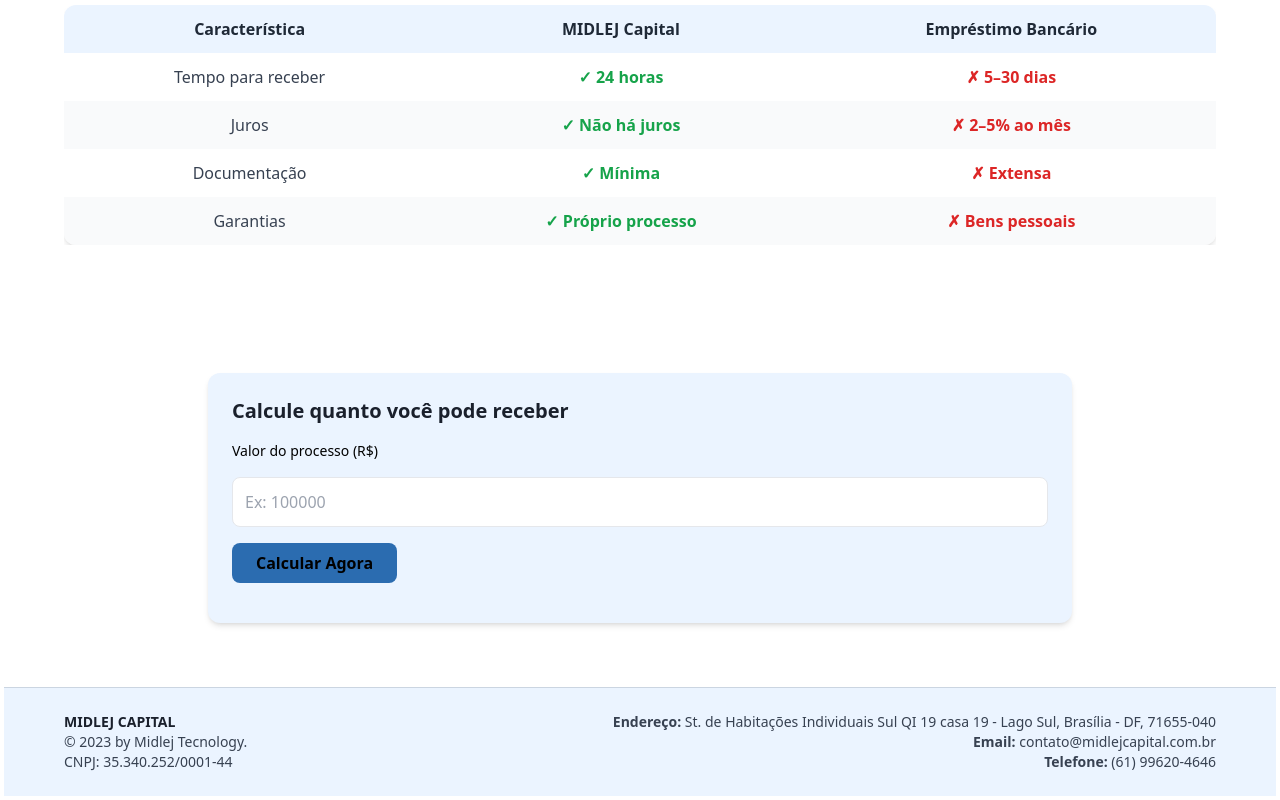
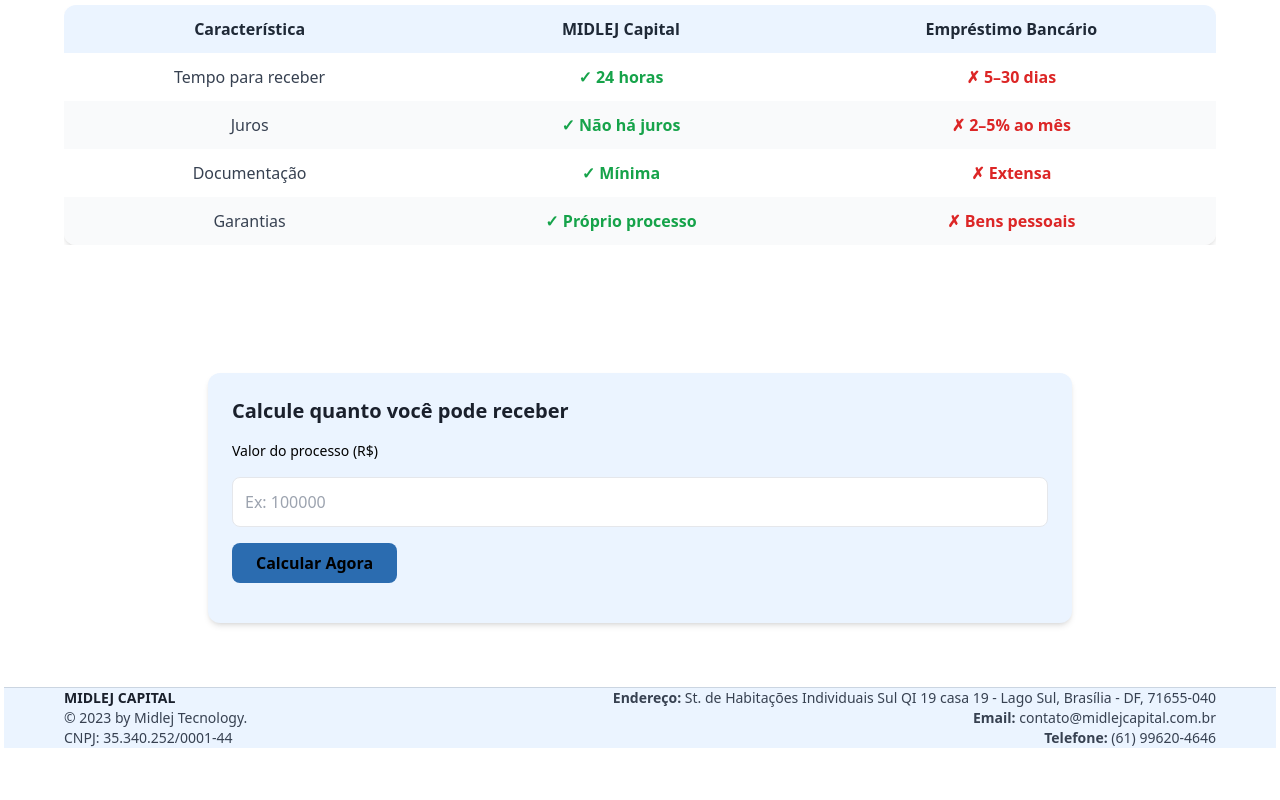
Before and after one commit to skcbroo/front_sell, a React (Vite) app: page / in a window 1280 px wide. Shown: the part 1791-2591 px from the top of the page. After the commit the page ends 2543 px from the top, so only its background shows below. Built offline with nearby package versions, Linux system fonts and the light colour scheme.

Commit message:
Update Home.jsx

```diff
--- a/src/pages/Home.jsx
+++ b/src/pages/Home.jsx
@@ -97,7 +97,7 @@ export default function Home() {
             </section>
 
             {/* CONTATO */}
-            <footer className="bg-[#EBF4FF] border-t border-[#CBD5E1] py-6 px-4">
+            <footer className="bg-[#EBF4FF] border-t border-[#CBD5E1] py-15 px-4">
   <div className="max-w-6xl mx-auto flex flex-col md:flex-row justify-between text-sm text-gray-700">
     <div className="mb-4 md:mb-0">
       <h3 className="font-bold text-[#1A202C]">MIDLEJ CAPITAL</h3>
```
